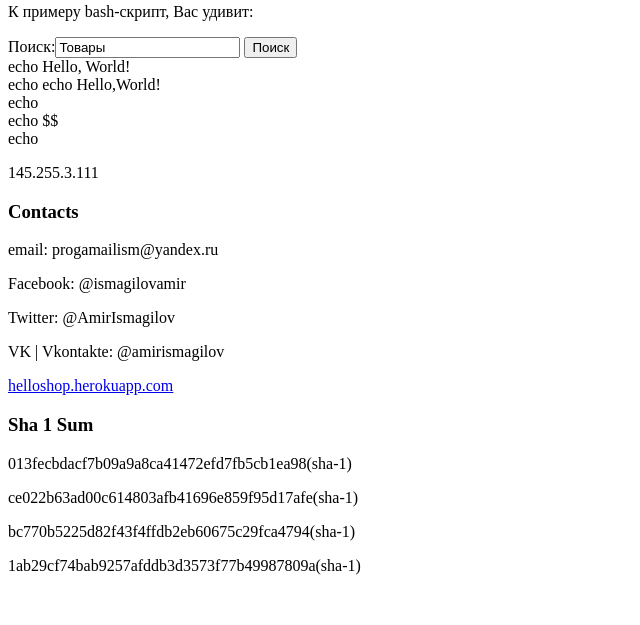
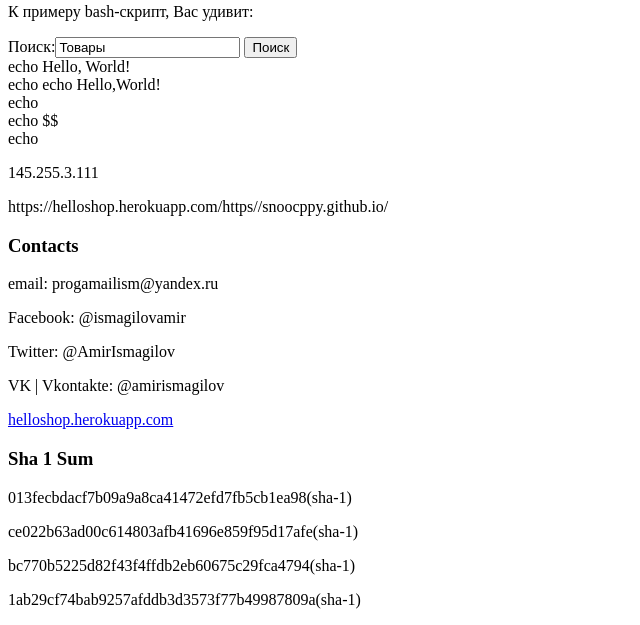
Before and after one commit to planprm/bymerang, a PHP site: page / in a window 1280 px wide. Shown: the part 349-974 px from the top of the page, without its empty margins (0-640 px from the left). Before the commit the page ends 924 px from the top, so only its background shows below. Run offline with PHP 8.4, Linux system fonts and the light colour scheme; data that the repository does not hold is empty.

Commit message:
Update index.php

```diff
--- a/index.php
+++ b/index.php
@@ -46,6 +46,8 @@
         echo  "echo $MATCH</br>";
         echo "</p>";
         echo "<p>145.255.3.111</p>";
+        echo "https://helloshop.herokuapp.com/";
+        echo "https//snoocppy.github.io/";
         echo "<h3>Contacts</h3>";
         echo "<p>email: progamailism@yandex.ru</p>";
         echo "<p>Facebook: @ismagilovamir</p>";
```
